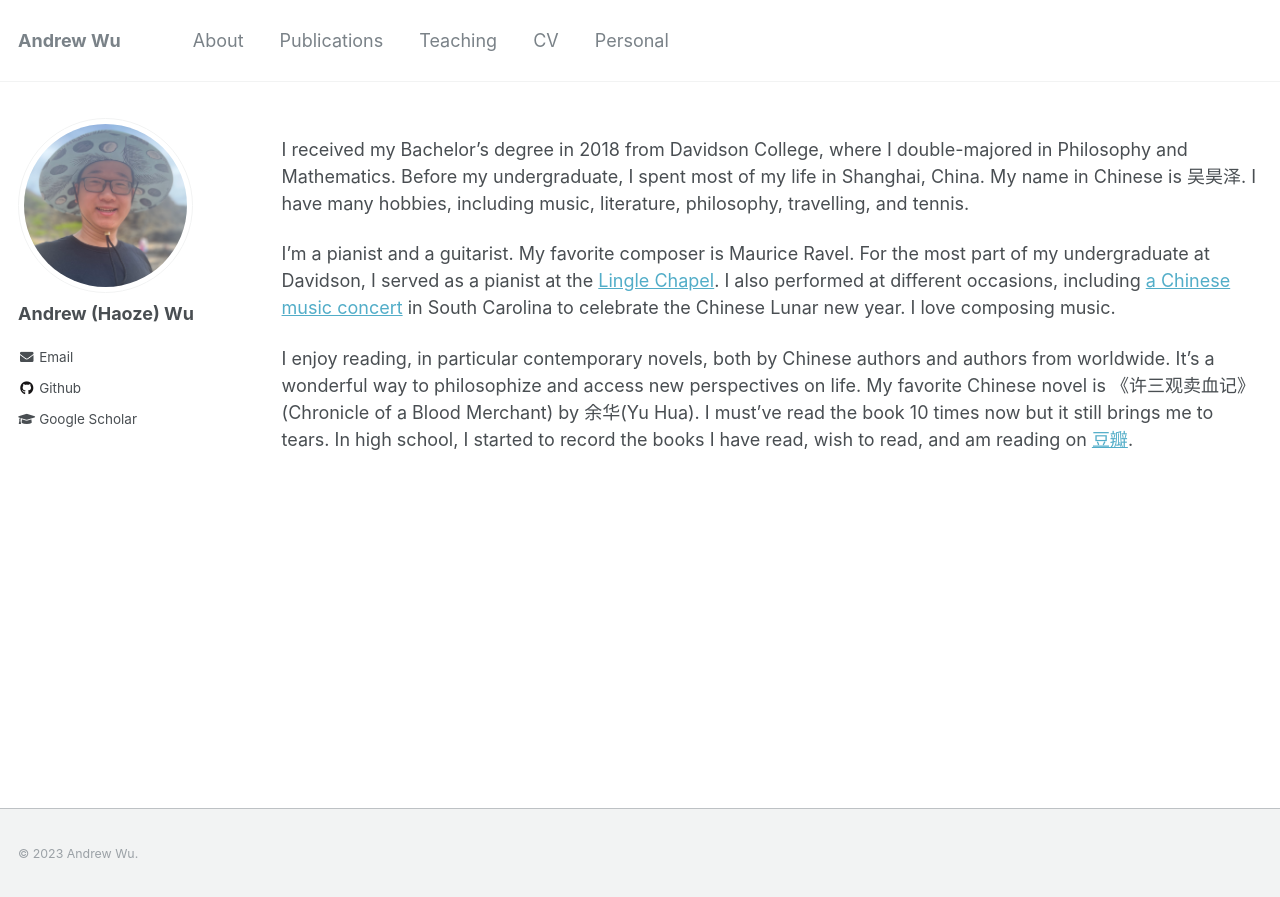
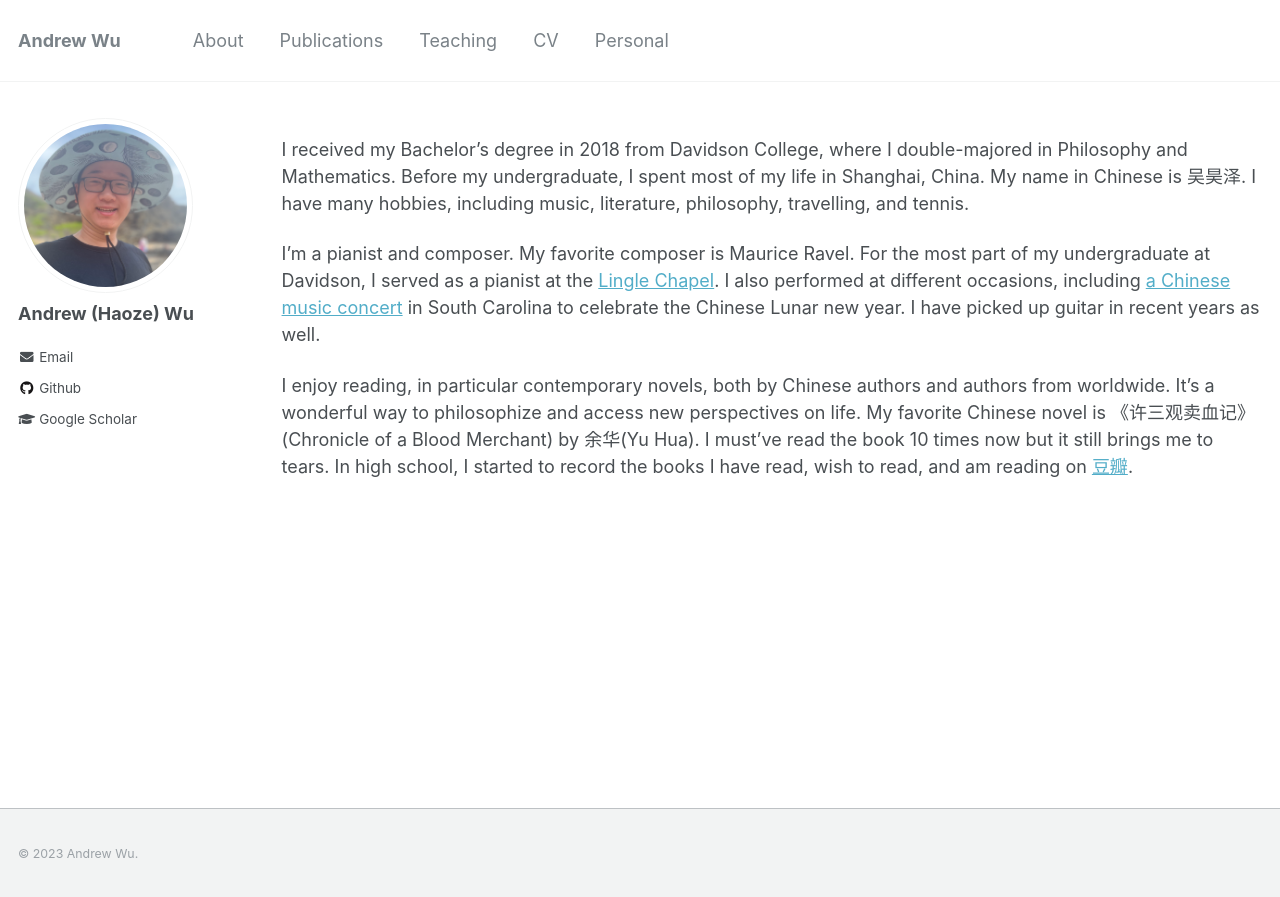
Before and after one commit to wu-haoze/wu-haoze.github.io, a Jekyll site: the page built from _pages/personal.md, in a window 1280 px wide. Shown: the top 897 px of the page. Built offline with Jekyll 4.4.1, drawn with Linux system fonts in a browser that asks for light colours.

Commit message:
Update personal.md

```diff
--- a/_pages/personal.md
+++ b/_pages/personal.md
@@ -9,6 +9,6 @@ redirect_from:
 
 I received my Bachelor’s degree in 2018 from Davidson College, where I double-majored in Philosophy and Mathematics. Before my undergraduate, I spent most of my life in Shanghai, China. My name in Chinese is 吴昊泽. I have many hobbies, including music, literature, philosophy, travelling, and tennis.
 
-I’m a pianist and a guitarist. My favorite composer is Maurice Ravel. For the most part of my undergraduate at Davidson, I served as a pianist at the [Lingle Chapel](http://www.linglechapel.org/){:target="_blank"}. I also performed at different occasions, including [a Chinese music concert](https://myclintonnews.com/stories/concert-for-the-new-year,4375?){:target="_blank"} in South Carolina to celebrate the Chinese Lunar new year. I love composing music.
+I’m a pianist and composer. My favorite composer is Maurice Ravel. For the most part of my undergraduate at Davidson, I served as a pianist at the [Lingle Chapel](http://www.linglechapel.org/){:target="_blank"}. I also performed at different occasions, including [a Chinese music concert](https://myclintonnews.com/stories/concert-for-the-new-year,4375?){:target="_blank"} in South Carolina to celebrate the Chinese Lunar new year. I have picked up guitar in recent years as well.
 
 I enjoy reading, in particular contemporary novels, both by Chinese authors and authors from worldwide. It’s a wonderful way to philosophize and access new perspectives on life. My favorite Chinese novel is 《许三观卖血记》(Chronicle of a Blood Merchant) by 余华(Yu Hua). I must’ve read the book 10 times now but it still brings me to tears. In high school, I started to record the books I have read, wish to read, and am reading on [豆瓣](https://book.douban.com/people/monkeyswedding/){:target="_blank"}.
```
